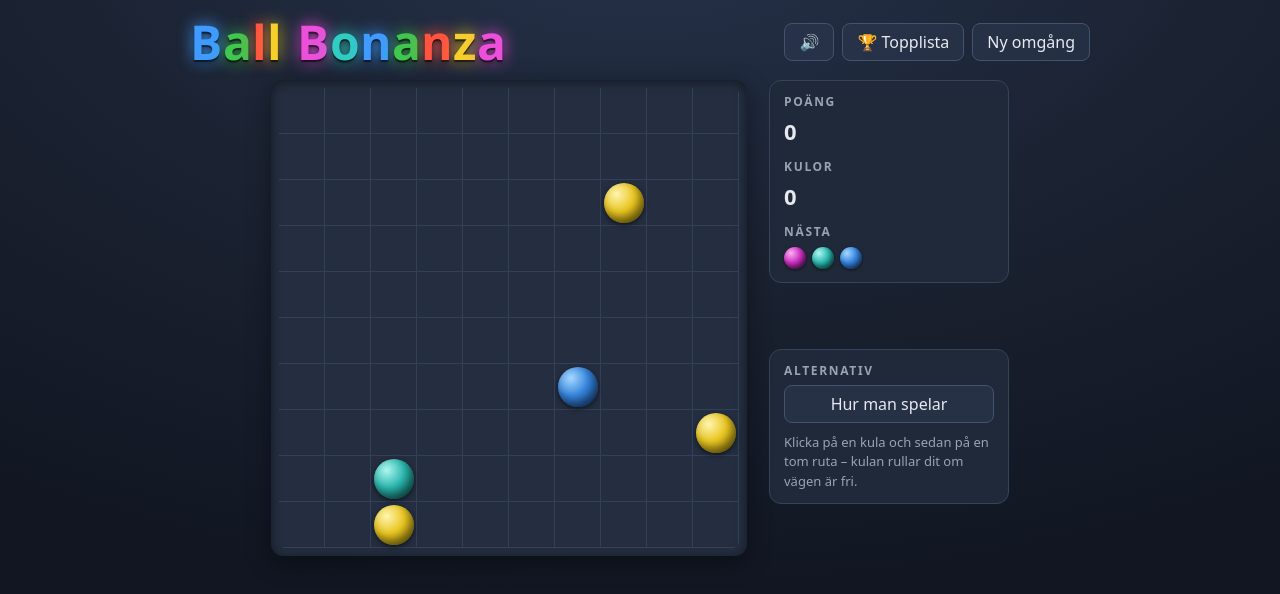
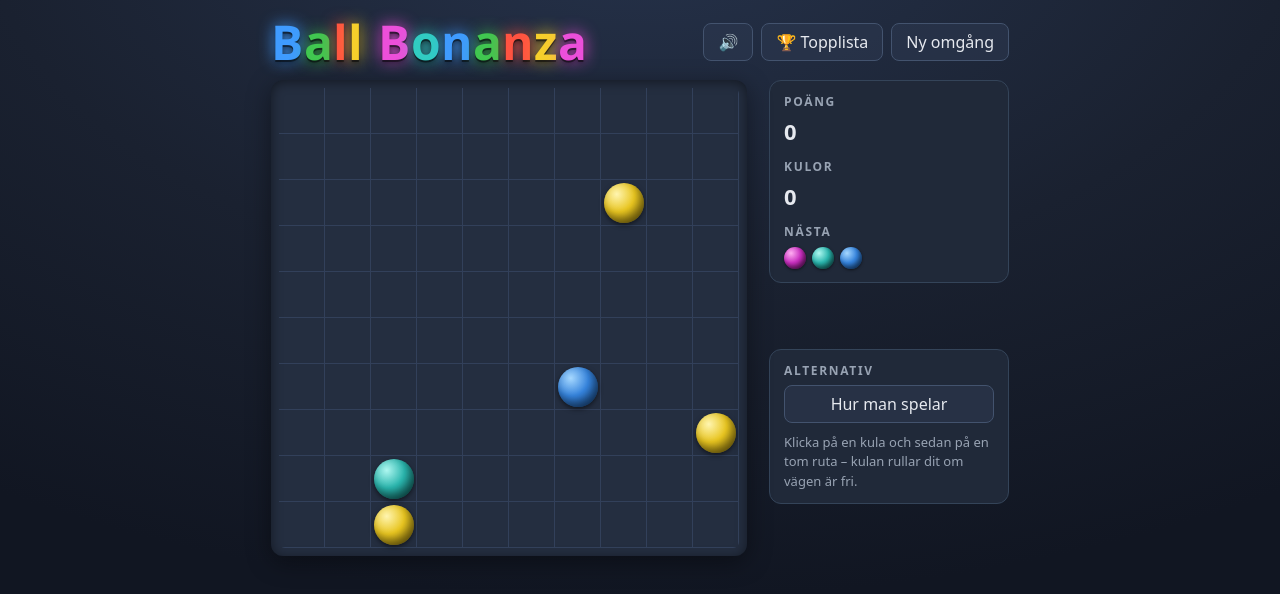
Before and after one commit to EPSUND/BallBonanzaTNG, a React (Vite) app: page / in a window 1280 px wide. Shown: the top 594 px of the page. Built offline with nearby package versions, Linux system fonts and the light colour scheme.

Commit message:
Moved buttons in desktop mode

```diff
--- a/src/components/Header.css
+++ b/src/components/Header.css
@@ -28,6 +28,28 @@ header{width:100%;max-width:900px;display:flex;align-items:center;justify-conten
 
 .header-btns{display:flex;gap:8px;align-items:center}
 
+/* ---------- Desktop: rikta in headern mot spelklustret ----------
+   Samma villkor som ger .layout dess högra sidokolumn (min-width:701 &
+   min-height:641). Headern får då EXAKT samma grid-geometri som .layout
+   (samma kolumnbredder, gap, max-width och centrering), så titeln hamnar över
+   brädets vänsterkant och knapparna över sidokolumnen. */
+@media (min-width:701px) and (min-height:641px){
+  header{
+    display:grid;
+    grid-template-columns:var(--board-w) var(--side-w);
+    column-gap:var(--cluster-gap);
+    justify-content:center;
+    align-items:center;
+  }
+  .title{grid-column:1;justify-self:start}
+  /* justify-self:end ⇒ knapparnas högerkant följer sidokolumnens högerkant.
+     width:max-content hindrar att den smalare (240px) kolumnen klämmer ihop
+     knapparna så att texten bryts till två rader; raden får sin naturliga
+     bredd och tillåts sträcka sig vänsterut i stället. */
+  .header-btns{grid-column:2;justify-self:end;width:max-content}
+  .header-btns button{white-space:nowrap}
+}
+
 /* Lekfull lyft-effekt per bokstav – bara för mus/styrplatta. */
 @media (hover:hover){
   .title:hover .ball-letter{transform:translateY(-5px) scale(1.14) rotate(-3deg)}
--- a/src/styles/base.css
+++ b/src/styles/base.css
@@ -16,6 +16,12 @@
   --muted:#98a3b3;
   --title:#dfe7f5;
   --tile-size:46px;
+  /* Desktop-klustrets mått. Delas av .layout (sidlayout.css) OCH headern
+     (Header.css) så att rubriken kan riktas in exakt mot brädet och
+     sidokolumnen. --board-w följer --tile-size automatiskt. */
+  --board-w:calc(var(--tile-size)*10 + 16px);
+  --side-w:240px;
+  --cluster-gap:22px;
 }
 *{box-sizing:border-box;margin:0;padding:0}
 html,body{height:100%}
--- a/src/styles/layout.css
+++ b/src/styles/layout.css
@@ -6,12 +6,12 @@
 
 .layout{
   display:grid;
-  grid-template-columns:auto 240px;
+  grid-template-columns:var(--board-w) var(--side-w);
   grid-template-areas:
     "board status"
     "board controls";
   align-items:start;justify-content:center;
-  gap:14px 22px;width:100%;max-width:900px;
+  gap:14px var(--cluster-gap);width:100%;max-width:900px;
 }
 .boardwrap{grid-area:board}
 .status{grid-area:status}
```
